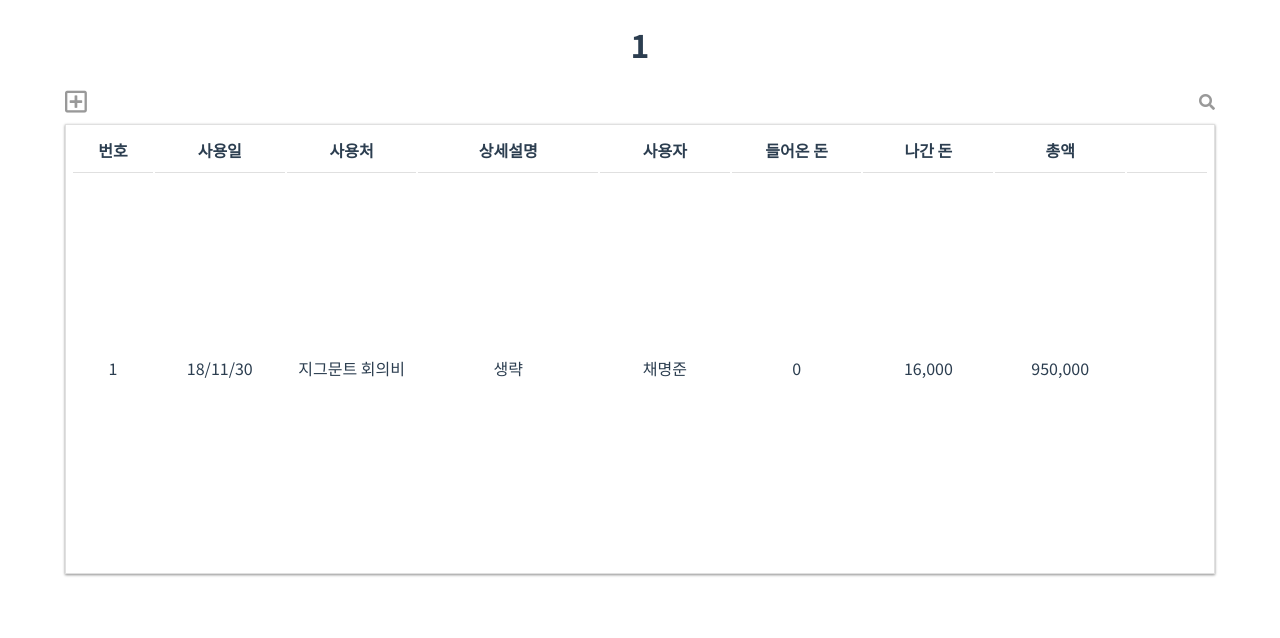
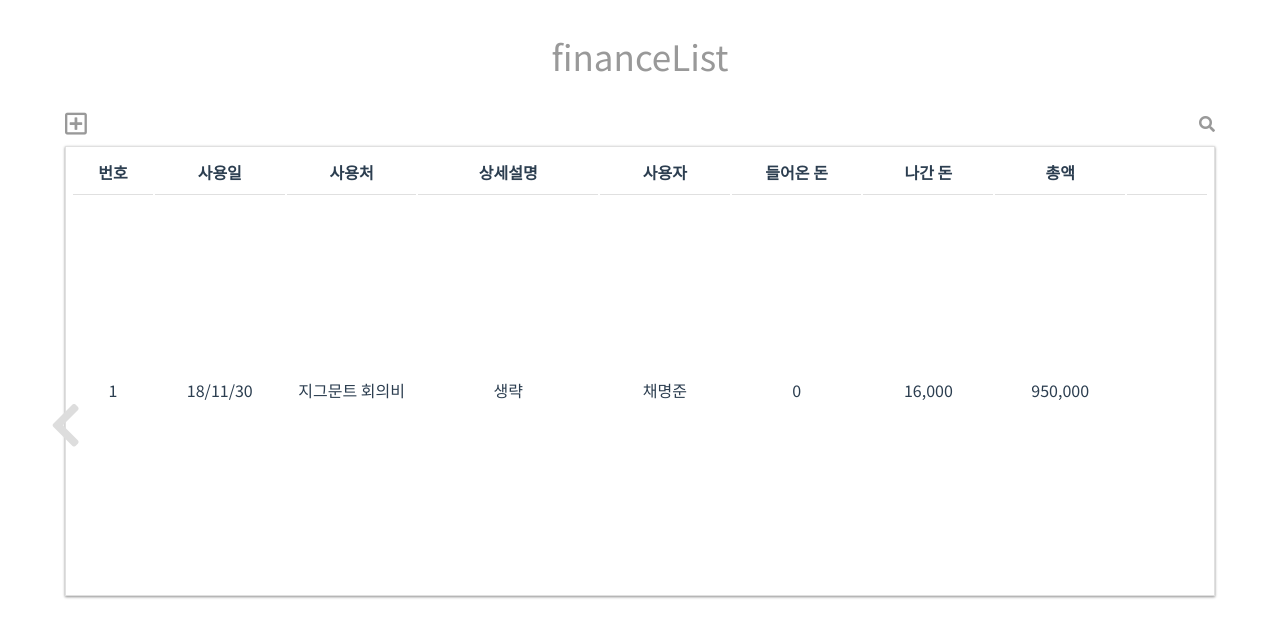
Before and after one commit to Dcom-KHU/Sigmund_finance, a Vue app in the folder frontend/: page /#/financeList in a window 1280 px wide. Shown: the top 638 px of the page. Built offline with nearby package versions, Linux system fonts and the light colour scheme.

Commit message:
Add home router in all list

```diff
--- a/frontend/src/App.vue
+++ b/frontend/src/App.vue
@@ -21,5 +21,7 @@ export default {
   -moz-osx-font-smoothing: grayscale;
   text-align: center;
   color: #2c3e50;
+
+  height: 100vh;
 }
 </style>
--- a/frontend/src/components/commons/navigator.vue
+++ b/frontend/src/components/commons/navigator.vue
@@ -1,13 +1,28 @@
 <template>
     <div id="nav_wrapper">
-        <h1>1</h1>
+        <div id="list_name">{{this.$props.list}}</div>
     </div>
 </template>
 <script>
+import eventBus from '../event/eventBus'
+
 export default {
-
+    props:['list'],
+    data(){
+        return{
+        }
+    }
 }
 </script>
 <style scoped>
-
+#nav_wrapper{
+    align-items: center;
+}
+#nav_wrapper > *{
+    color: #999;
+}
+#list_name{
+    font-size: 35px;
+    margin: 30px 0px;
+}
 </style>
--- a/frontend/src/components/home/home.vue
+++ b/frontend/src/components/home/home.vue
@@ -8,9 +8,9 @@
             <div>
                 <div id="mark"></div>
                 <div id="link">
-                    <router-link :to="{ name:'userList'}">UserList</router-link>
-                    <router-link :to="{ name:'financeList'}">FinanceList</router-link>
-                    <router-link :to="{ name:'debtList'}">DebtList</router-link>
+                    <router-link :to="{ name:'userList'}" v-on:click.native="clickRouter('userList')">UserList</router-link>
+                    <router-link :to="{ name:'financeList'}" v-on:click.native="clickRouter('financeList')">FinanceList</router-link>
+                    <router-link :to="{ name:'debtList'}" v-on:click.native="clickRouter('debtList')">DebtList</router-link>
                 </div>
             </div>
         </div>
@@ -28,6 +28,12 @@ export default {
     data(){
         return{
             islogin : false,
+        }
+    },
+    methods:{
+        clickRouter(listName){
+            console.log(listName);
+            eventBus.$emit('clickRouter', listName);
         }
     },
     created(){
--- a/frontend/src/components/list/debtList.vue
+++ b/frontend/src/components/list/debtList.vue
@@ -1,6 +1,9 @@
 <template>
     <div id="list_wrapper">
-        <navigator/>
+        <div id="go_home">
+            <router-link :to="{ name:'home'}"><i class="fas fa-chevron-left"></i></router-link>
+        </div>
+        <navigator list="debtList"/>
         <section id="control_section">
             <i id="add_user" class="far fa-plus-square" v-on:click="clickAddUser($event)"></i>
             <div id="search_user">
@@ -277,6 +280,20 @@ export default {
 #list_wrapper > *{
     width:900px;
 }
+#go_home{
+    position: fixed;
+    left: 50px;
+    top: 50vh;
+    width: 25px;
+}
+#go_home i{
+    font-size: 50px;
+    color:#ddd;
+    transition: 0.2s;
+}
+#go_home i:hover{
+    color: #999;
+}
 /* about control */
 #control_section{
     display: flex;
--- a/frontend/src/components/list/financeList.vue
+++ b/frontend/src/components/list/financeList.vue
@@ -1,6 +1,9 @@
 <template>
     <div id="list_wrapper">
-        <navigator/>
+        <div id="go_home">
+            <router-link :to="{ name:'home'}"><i class="fas fa-chevron-left"></i></router-link>
+        </div>
+        <navigator list="financeList"/>
         <section id="control_section">
             <i id="add_user" class="far fa-plus-square" v-on:click="clickAddUser($event)"></i>
             <div id="search_user">
@@ -261,6 +264,20 @@ export default {
 #list_wrapper > *{
     width:1150px;
 }
+#go_home{
+    position: fixed;
+    left: 50px;
+    top: 50vh;
+    width: 25px;
+}
+#go_home i{
+    font-size: 50px;
+    color:#ddd;
+    transition: 0.2s;
+}
+#go_home i:hover{
+    color: #999;
+}
 /* about control */
 #control_section{
     display: flex;
--- a/frontend/src/components/list/userList.vue
+++ b/frontend/src/components/list/userList.vue
@@ -1,17 +1,20 @@
 <template>
     <div id="list_wrapper">
-        <navigator/>
+        <div id="go_home">
+            <router-link :to="{ name:'home'}"><i class="fas fa-chevron-left"></i></router-link>
+        </div>
+        <navigator list="userList"/>
         <section id="control_section">
             <i id="add_user" class="far fa-plus-square" v-on:click="clickAddUser($event)"></i>
             <div id="search_user">
                 <select v-model="selectValues[0].form">
-                     <option v-for="option in searchOptions[0].options" :key="option.id">{{option}}</option>
+                    <option v-for="option in searchOptions[0].options" :key="option.id">{{option}}</option>
                 </select>
                 <select v-model="selectValues[1].form">
                     <option v-for="option in searchOptions[1].options" :key="option.id">{{option}}</option>
                 </select>
                 <select v-model="selectValues[2].form">
-                     <option v-for="option in searchOptions[2].options" :key="option.id">{{option}}</option>
+                    <option v-for="option in searchOptions[2].options" :key="option.id">{{option}}</option>
                 </select>
                 <i class="fas fa-search" v-on:click="clickSearchUser($event)"></i>
             </div>
@@ -312,6 +315,20 @@ export default {
 #list_wrapper > *{
     width:850px;
 }
+#go_home{
+    position: fixed;
+    left: 50px;
+    top: 50vh;
+    width: 25px;
+}
+#go_home i{
+    font-size: 50px;
+    color:#ddd;
+    transition: 0.2s;
+}
+#go_home i:hover{
+    color: #999;
+}
 /* about control */
 #control_section{
     display: flex;
```
